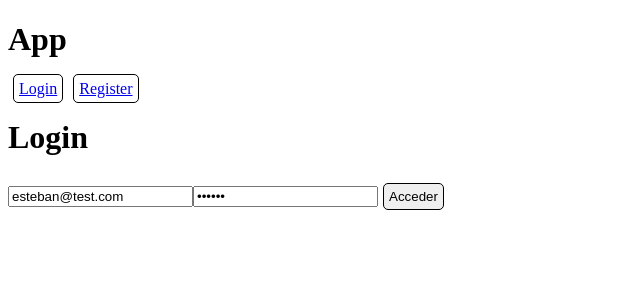
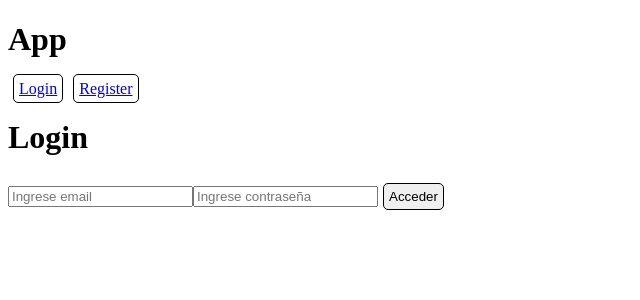
Before and after one commit to esteban894/vue-udemy-firebase9, a Vue app: page /login in a window 1280 px wide. Shown: the top 300 px of the page, without its empty margins (0-640 px from the left). Built offline with nearby package versions, Linux system fonts and the light colour scheme; the HTML template or start-up script is replaced by a standard one.

Commit message:
borrado un bug con mi credencial de pruebas xD

```diff
--- a/src/views/Login.vue
+++ b/src/views/Login.vue
@@ -4,8 +4,8 @@ import { useUserStore } from "../stores/user";
 
 const userStore = useUserStore();
 
-const email = ref("esteban@test.com");
-const password = ref("123123");
+const email = ref();
+const password = ref();
 
 const handleSubmit = async () => {
   if (!email.value || password.value.length < 6) {
```
Lines whose indentation alone changed are shown as unchanged.
